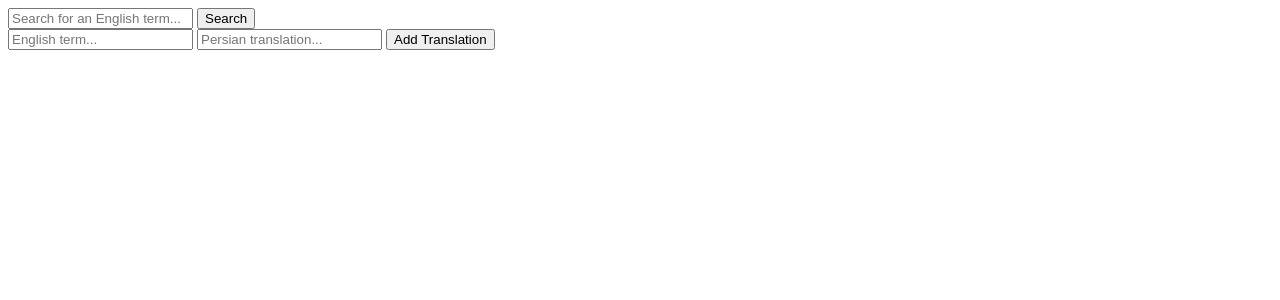
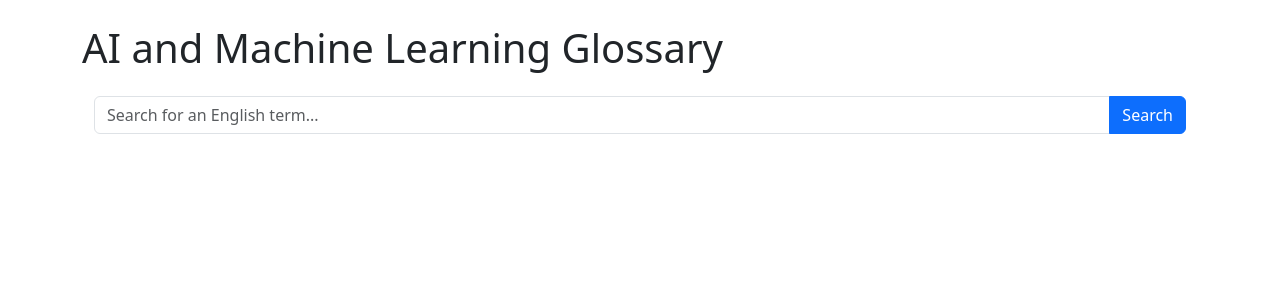
Before and after one commit to snrazavi/Persian-AI-and-Machine-Learning-Glossary, a Flask app: page / in a window 1280 px wide. Shown: the top 300 px of the page. Run offline with Flask 3, Linux system fonts and the light colour scheme; parts of the project's set-up code (start-up, migrations or seed data) failed here and were passed over.

Commit message:
add suggestions and bootstrap

```diff
--- a/app.py
+++ b/app.py
@@ -1,9 +1,14 @@
-from flask import Flask, render_template, request, redirect, url_for
+import os
 import yaml
 import difflib
+from dotenv import load_dotenv
+from flask import Flask, render_template, request, redirect, url_for, flash
+
+load_dotenv()
 
 
 app = Flask(__name__)
+app.secret_key = os.environ.get("SECRET_KEY")
 
 
 def load_dictionary():
@@ -67,22 +72,32 @@
                     similar_term = closest_match[0]
                     print(f"Most similar term: {similar_term}")
                     translations = dictionary.get(similar_term)
+                    translations = [translation for translation in translations
+                                    if translation.get('approved', True)]
                     return render_template(
                         "index.html", translations=translations,
                         term=similar_term, original_term=term)
                 else:
                     return render_template("index.html", not_found=True, term=term)
             else:
+                translations = [translation for translation in translations
+                                if translation.get('approved', True)]
                 return render_template("index.html", translations=translations, term=term)
         elif "new-english-term" in request.form and "new-persian-translation" in request.form:
             english_term = request.form.get("new-english-term")
             persian_translation = request.form.get("new-persian-translation")
-            new_entry = {"translation": persian_translation, "rating": 0}
+            new_entry = {"persian": persian_translation, "rating": 0, 'approved': False}
+            # check if the persian translation already exists in the dictionary
+            for entry in dictionary.get(english_term.lower(), []):
+                if entry["persian"] == persian_translation:
+                    flash("This translation already exists in the dictionary!")
+                    return redirect(url_for("index"))
             if english_term.lower() in dictionary:
                 dictionary[english_term.lower()].append(new_entry)
             else:
                 dictionary[english_term.lower()] = [new_entry]
             save_dictionary(dictionary)
+            flash("Thank you for your contribution! Your suggestion will be added to the dictionary after approval.")
             return redirect(url_for("index"))
     return render_template("index.html")
 
--- a/templates/index.html
+++ b/templates/index.html
@@ -4,48 +4,75 @@
     <meta charset="UTF-8">
     <meta name="viewport" content="width=device-width, initial-scale=1.0">
     <title>English to Persian Dictionary</title>
+    <link href="https://cdn.jsdelivr.net/npm/bootstrap@5.3.0-alpha1/dist/css/bootstrap.min.css" rel="stylesheet">
+    <script src="https://cdn.jsdelivr.net/npm/@popperjs/core@2.11.6/dist/umd/popper.min.js"></script>
+    <script src="https://cdn.jsdelivr.net/npm/bootstrap@5.3.0-alpha1/dist/js/bootstrap.min.js"></script>
+
 </head>
 <body>
-    <form action="/" method="post">
-        <input type="text" name="search-term" placeholder="Search for an English term...">
-        <button type="submit">Search</button>
+    <div class="container">
+        <h1 class="my-4">AI and Machine Learning Glossary</h1>
+
+        {% with messages = get_flashed_messages() %}
+        {% if messages %}
+        <div class="alert alert-success">
+            {{ messages[0] }}
+        </div>
+        {% endif %}
+        {% endwith %}
+
+    <div class="container">
+        <form action="/" method="post" class="mb-3">
+            <div class="input-group">
+                <input type="text" name="search-term" class="form-control" placeholder="Search for an English term...">
+                <button type="submit" class="btn btn-primary">Search</button>
+            </div>
         </form>
 
         {% if translations %}
         <div>
             {% if original_term %}
-        <p>Term {{ original_term }} not found. Showing results for the most similar term:</p>
+            <p>Term <em>"{{ original_term }}"</em> not found. Showing results for the most similar term:</p>
             {% endif %}
             <h3>{{ term }}:</h3>
-        <ul>
-            <!-- {{ translations }} -->
+            <ul class="list-group">
                 {% for translation in translations %}
-            <li>
+                <li class="list-group-item d-flex justify-content-between align-items-center">
                     {{ translation.persian }} (Rating: {{ translation.rating }})
-                <form action="/rate_translation" method="post" style="display: inline;">
-                    <input type="hidden" name="english-term" value="{{ term }}">
-                    <input type="hidden" name="persian-translation" value="{{ translation.persian }}">
-                    <select name="rating">
+                    <form action="/rate_translation" method="post">
+                        <input type="hidden" name="english_term" value="{{ term }}">
+                        <input type="hidden" name="persian_translation" value="{{ translation.persian }}">
+                        <select name="rating" class="form-select form-select-sm">
                             <option value="1">1</option>
                             <option value="2">2</option>
                             <option value="3">3</option>
                             <option value="4">4</option>
                             <option value="5">5</option>
                         </select>
-                    <button type="submit">Rate</button>
+                        <button type="submit" class="btn btn-sm btn-outline-primary ms-2">Rate</button>
                     </form>
                 </li>
                 {% endfor %}
             </ul>
         </div>
+        <form action="/" method="post" class="mb-3">
+            <input type="hidden" name="new-english-term" value="{{ term }}">
+            <div class="input-group">
+                <input type="text" name="new-persian-translation" class="form-control" placeholder="Suggest a better Persian translation...">
+                <button type="submit" class="btn btn-primary">Suggest Translation</button>
+            </div>
+        </form>
         {% elif not_found %}
-    <p>No resaults found for "{{ term }}".</p>
+        <p>No results found for "{{ term }}".</p>
+        <h4>Add this term and its translation to the dictionary:</h4>
+        <form action="/" method="post" class="mb-3">
+            <input type="hidden" name="new-english-term" value="{{ term }}">
+            <div class="input-group">
+                <input type="text" name="new-persian-translation" class="form-control" placeholder="Persian translation...">
+                <button type="submit" class="btn btn-primary">Add Translation</button>
+            </div>
+        </form>
         {% endif %}
-
-    <form action="/" method="post">
-        <input type="text" name="new-english-term" placeholder="English term...">
-        <input type="text" name="new-persian-translation" placeholder="Persian translation...">
-        <button type="submit">Add Translation</button>
-    </form>
+    </div>
 </body>
 </html>
```
Also changed, not shown: glossary.py (+0 -7 lines), 1 other file. Lines whose indentation alone changed are shown as unchanged.
